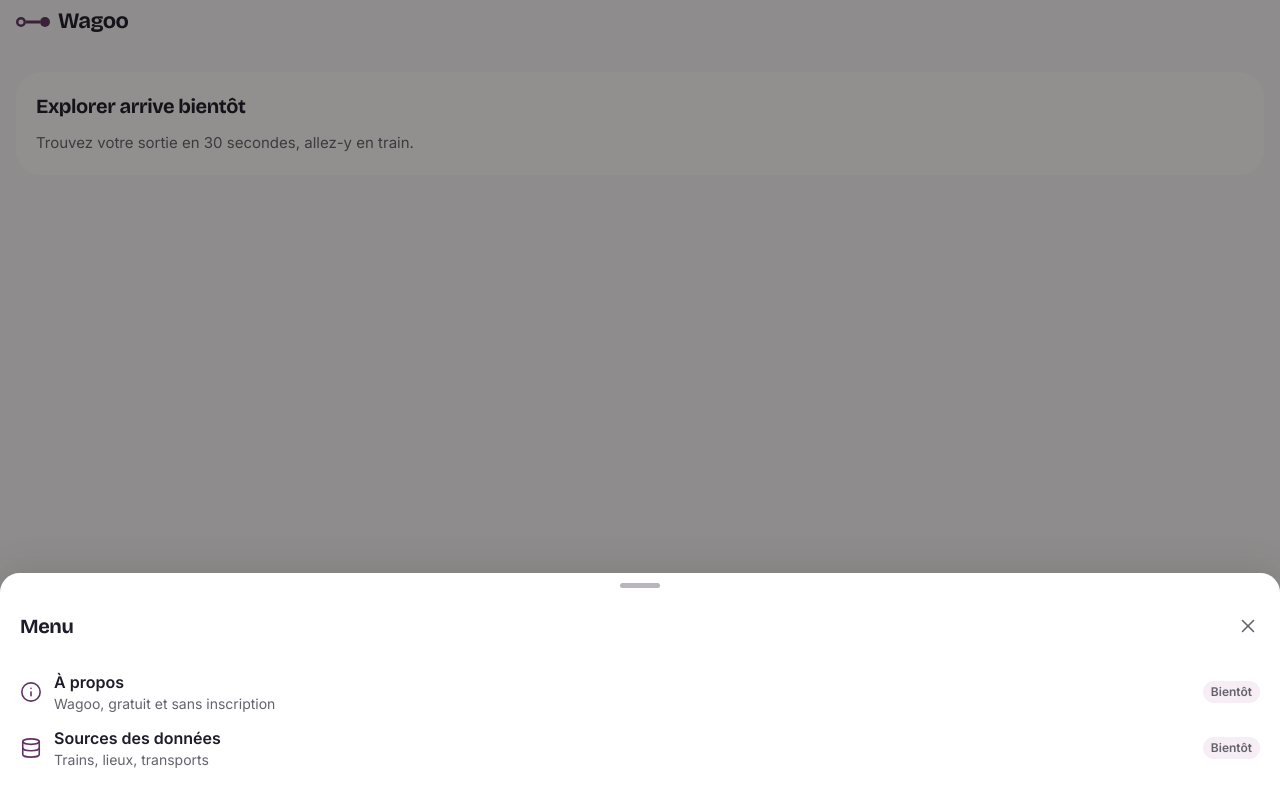
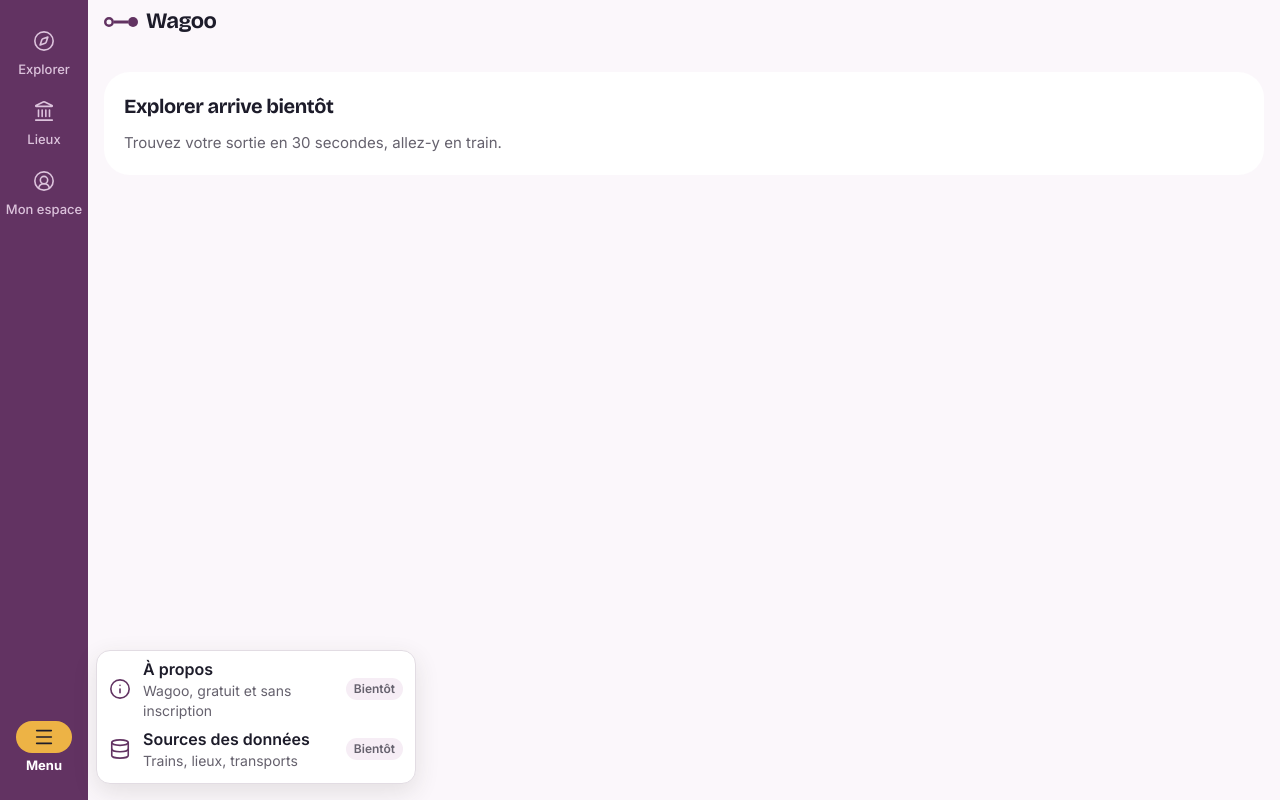
Before and after one commit to Hardy1210/tourisme-en-train, a Next.js app in the folder apps/web/: page / in a window 1280 px wide. Both pictures are taken after a click on the button "Menu". Built offline with nearby package versions, Linux system fonts and the light colour scheme.

Commit message:
feat(interface): rail de navigation et menu flottant sur grand écran, E10 terminée (D054)

```diff
--- a/apps/web/next.config.ts
+++ b/apps/web/next.config.ts
@@ -13,6 +13,8 @@ if (existsSync(FICHIER_ENV)) process.loadEnvFile(FICHIER_ENV);
 const nextConfig: NextConfig = {
   // Pas d'AGENTS.md généré par `next dev` : CLAUDE.md (racine) est le seul fichier maître du projet.
   agentRules: false,
+  // En haut à droite : en bas à gauche, l'indicateur de développement couvre la navigation.
+  devIndicators: { position: 'top-right' },
   transpilePackages: ['@tourisme/commun'],
   // Aucune URL de requête dans les journaux : elles contiennent la position (lat, lon) de l'utilisateur
   // (CLAUDE.md § 2, règle 5). Les erreurs passent par le journal JSON de l'application.
--- a/apps/web/src/app/(app)/layout.tsx
+++ b/apps/web/src/app/(app)/layout.tsx
@@ -3,9 +3,10 @@ import { NavBasse } from './nav-basse';
 
 export default function MiseEnPage({ children }: { children: ReactNode }) {
   return (
-    <div className="flex h-dvh flex-col">
-      <main className="min-h-0 flex-1 overflow-y-auto">{children}</main>
+    <div className="flex h-dvh flex-col lg:flex-row">
+      {/* La navigation d'abord : le rail est à gauche sur grand écran, où l'on navigue au clavier. */}
       <NavBasse />
+      <main className="min-h-0 min-w-0 flex-1 overflow-y-auto">{children}</main>
     </div>
   );
 }
--- a/apps/web/src/app/(app)/nav-basse.tsx
+++ b/apps/web/src/app/(app)/nav-basse.tsx
@@ -30,7 +30,7 @@ const ENTREES_MENU: readonly { libelle: string; detail: string; Icone: LucideIco
 ];
 
 const CLASSES_ENTREE =
-  'flex h-14.5 min-w-0 flex-1 cursor-pointer flex-col items-center justify-center gap-1 text-xs whitespace-nowrap';
+  'flex h-14.5 min-w-0 flex-1 cursor-pointer flex-col items-center justify-center gap-1 text-xs whitespace-nowrap lg:h-16 lg:flex-none';
 
 function ContenuEntree({
   actif,
@@ -56,6 +56,7 @@ function ContenuEntree({
   );
 }
 
+/** Barre du bas sur mobile, rail vertical à gauche sur grand écran. */
 export function NavBasse() {
   const chemin = usePathname();
   const [menuOuvert, setMenuOuvert] = useState(false);
@@ -63,8 +64,11 @@ export function NavBasse() {
     actif ? 'font-bold text-nav-foreground' : 'font-medium text-nav-muted';
 
   return (
-    <nav aria-label="Navigation principale" className="z-header flex-none bg-nav-bg safe-bottom">
-      <div className="flex px-1.5 py-2">
+    <nav
+      aria-label="Navigation principale"
+      className="z-header order-last flex-none bg-nav-bg safe-bottom lg:order-none lg:w-rail"
+    >
+      <div className="flex px-1.5 py-2 lg:h-full lg:flex-col lg:gap-1.5 lg:py-5">
         {ENTREES.map(({ href, libelle, Icone }) => {
           const actif = chemin === href && !menuOuvert;
           return (
@@ -85,7 +89,7 @@ export function NavBasse() {
           aria-haspopup="dialog"
           aria-expanded={menuOuvert}
           onClick={() => setMenuOuvert(true)}
-          className={cn(CLASSES_ENTREE, classesEtat(menuOuvert))}
+          className={cn(CLASSES_ENTREE, 'lg:mt-auto', classesEtat(menuOuvert))}
         >
           <ContenuEntree actif={menuOuvert} Icone={Menu}>
             Menu
@@ -93,7 +97,7 @@ export function NavBasse() {
         </button>
       </div>
 
-      <Feuille ouverte={menuOuvert} surChangement={setMenuOuvert} titre="Menu">
+      <Feuille ouverte={menuOuvert} surChangement={setMenuOuvert} titre="Menu" ancreeAuRail>
         <ul className="flex flex-col">
           {ENTREES_MENU.map(({ libelle, detail, Icone }) => (
             <li key={libelle} className="flex min-h-14 items-center gap-3">
--- a/apps/web/src/components/ui/feuille.tsx
+++ b/apps/web/src/components/ui/feuille.tsx
@@ -2,36 +2,63 @@
 
 import type { ReactNode } from 'react';
 import { Drawer } from 'vaul';
+import { cn } from '@/lib/classes';
 import { BoutonFermer } from './bouton';
 
 type Proprietes = {
   ouverte: boolean;
   surChangement: (ouverte: boolean) => void;
   titre: string;
+  /** Sur grand écran : petit panneau flottant à côté du rail de navigation, sans voile. */
+  ancreeAuRail?: boolean;
   children: ReactNode;
 };
 
-/** Panneau glissant par le bas : se ferme au doigt, à la touche Échap ou par le bouton. */
-export function Feuille({ ouverte, surChangement, titre, children }: Proprietes) {
+/** Panneau glissant par le bas : se ferme au doigt, à la touche Échap, par le bouton ou d'un clic à côté. */
+export function Feuille({
+  ouverte,
+  surChangement,
+  titre,
+  ancreeAuRail = false,
+  children,
+}: Proprietes) {
   return (
     <Drawer.Root open={ouverte} onOpenChange={surChangement}>
       <Drawer.Portal>
-        <Drawer.Overlay className="fixed inset-0 z-overlay bg-overlay" />
+        <Drawer.Overlay
+          className={cn('fixed inset-0 z-overlay bg-overlay', ancreeAuRail && 'lg:bg-transparent')}
+        />
         <Drawer.Content
           aria-describedby={undefined}
-          className="fixed inset-x-0 bottom-0 z-overlay flex max-h-(--feuille-hauteur-max) flex-col gap-4 rounded-t-feuille bg-feuille-bg px-5 pt-2.5 shadow-sheet outline-none safe-bottom"
+          className={cn(
+            'fixed inset-x-0 bottom-0 z-overlay flex max-h-(--feuille-hauteur-max) flex-col gap-4 rounded-t-feuille bg-feuille-bg px-5 pt-2.5 shadow-sheet outline-none safe-bottom',
+            ancreeAuRail &&
+              'lg:right-auto lg:bottom-4 lg:left-[calc(var(--rail-largeur)+0.5rem)] lg:w-80 lg:rounded-lg lg:border lg:px-3 lg:pt-1.5 lg:shadow-float lg:after:hidden',
+          )}
         >
           <span
             aria-hidden="true"
-            className="h-1.25 w-10 flex-none self-center rounded-pill bg-feuille-poignee"
+            className={cn(
+              'h-1.25 w-10 flex-none self-center rounded-pill bg-feuille-poignee',
+              ancreeAuRail && 'lg:hidden',
+            )}
           />
-          <div className="flex items-center justify-between gap-3">
-            <Drawer.Title className="font-display text-xl font-bold">{titre}</Drawer.Title>
+          <div
+            className={cn('flex items-center justify-between gap-3', ancreeAuRail && 'lg:contents')}
+          >
+            <Drawer.Title
+              className={cn('font-display text-xl font-bold', ancreeAuRail && 'lg:sr-only')}
+            >
+              {titre}
+            </Drawer.Title>
+            {/* Sur grand écran, le panneau flottant se ferme d'un clic à côté ou par Échap. */}
             <Drawer.Close asChild>
-              <BoutonFermer className="-mr-2.5" />
+              <BoutonFermer className={cn('-mr-2.5', ancreeAuRail && 'lg:hidden')} />
             </Drawer.Close>
           </div>
-          <div className="min-h-0 flex-1 overflow-y-auto pb-6">{children}</div>
+          <div className={cn('min-h-0 flex-1 overflow-y-auto pb-6', ancreeAuRail && 'lg:pb-1.5')}>
+            {children}
+          </div>
         </Drawer.Content>
       </Drawer.Portal>
     </Drawer.Root>
--- a/apps/web/src/styles/globals.css
+++ b/apps/web/src/styles/globals.css
@@ -230,7 +230,8 @@
    3. COMPOSANTS
    ========================================================================== */
 :root {
-  /* Barre du bas */
+  /* Navigation : barre du bas sur mobile, rail à gauche sur grand écran */
+  --rail-largeur: 5.5rem;
   --nav-bg: var(--barre);
   --nav-foreground: var(--primary-foreground);
   --nav-muted: var(--barre-texte);
@@ -448,6 +449,7 @@
   --shadow-carte: var(--carte-shadow);
 
   --spacing-touch: var(--taille-tactile);
+  --spacing-rail: var(--rail-largeur);
 
   --default-transition-duration: calc(200ms * var(--motion-speed));
   --ease-soft: cubic-bezier(0.22, 1, 0.36, 1);
```
Also changed, not shown: 4 other files (tests, documents, lock files or other folders).
